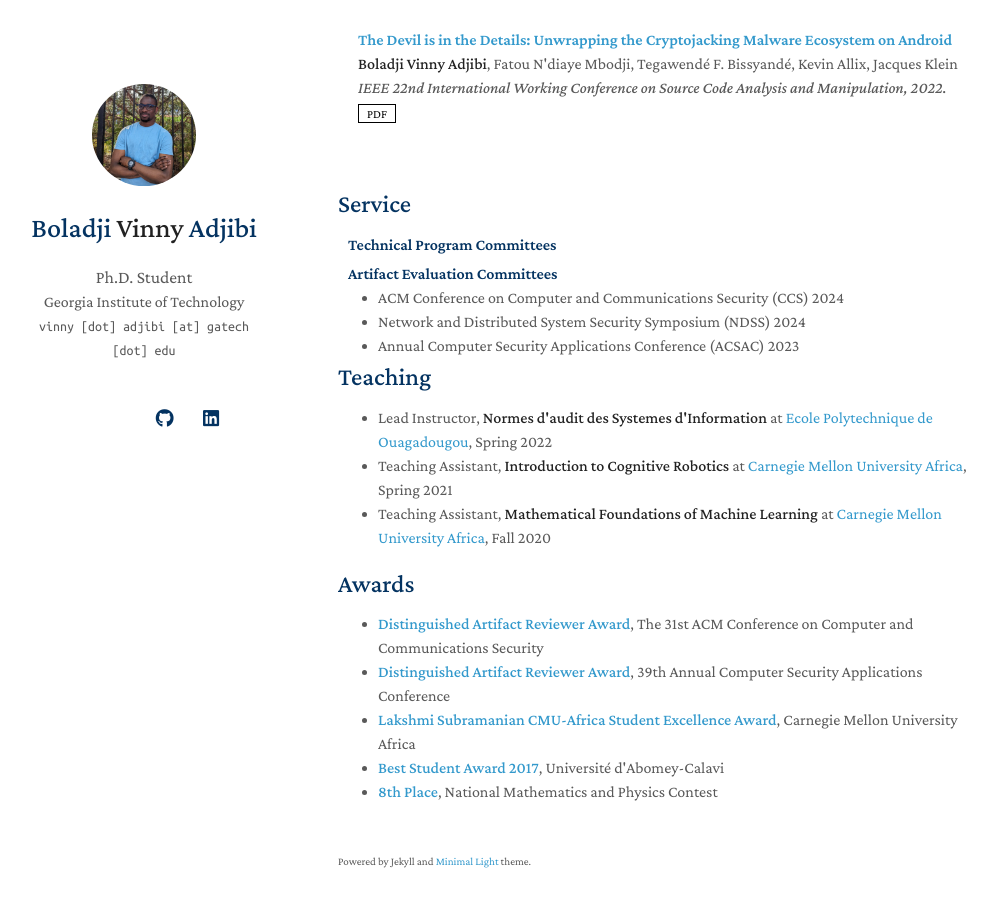
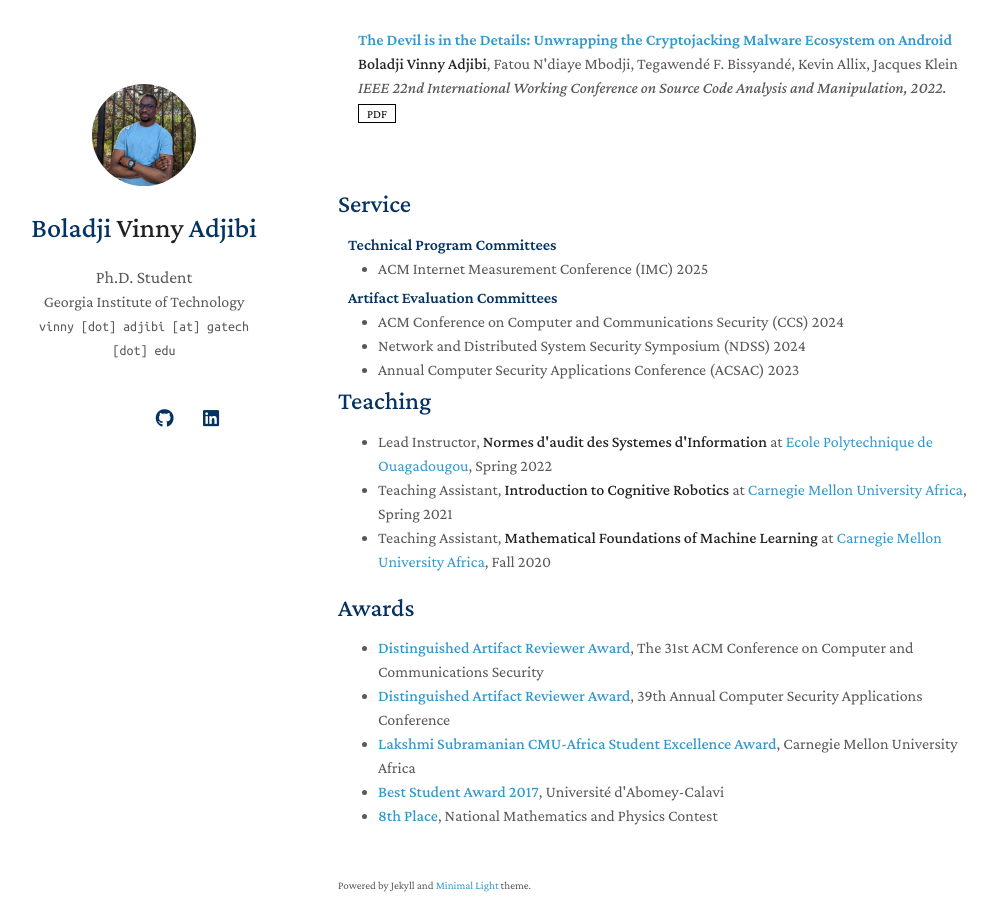
Before and after one commit to boladjivinny/boladjivinny.github.io, a Jekyll site: the page built from index.md, in a window 1280 px wide and 900 px high, scrolled down 533 px. Shown: the whole window, without its empty margins (132-1129 px from the left). Built offline with Jekyll 4.4.1, drawn with Linux system fonts in a browser that asks for light colours; nearby versions of some CDN libraries; a style sheet for code colours, icons or effects is not loaded; our own code applies the rules of GitHub Pages for plain Markdown files.

Commit message:
Update services.yml

```diff
--- a/_data/services.yml
+++ b/_data/services.yml
@@ -11,3 +11,8 @@ aec:
     conference_short: ACSAC
     link: https://www.acsac.org/
     years: 2023
+tpc:
+  - conference: "ACM Internet Measurement Conference"
+    conference_short: IMC
+    link: https://conferences.sigcomm.org/imc/2025/shadow-tpc/
+    years: 2025
```
